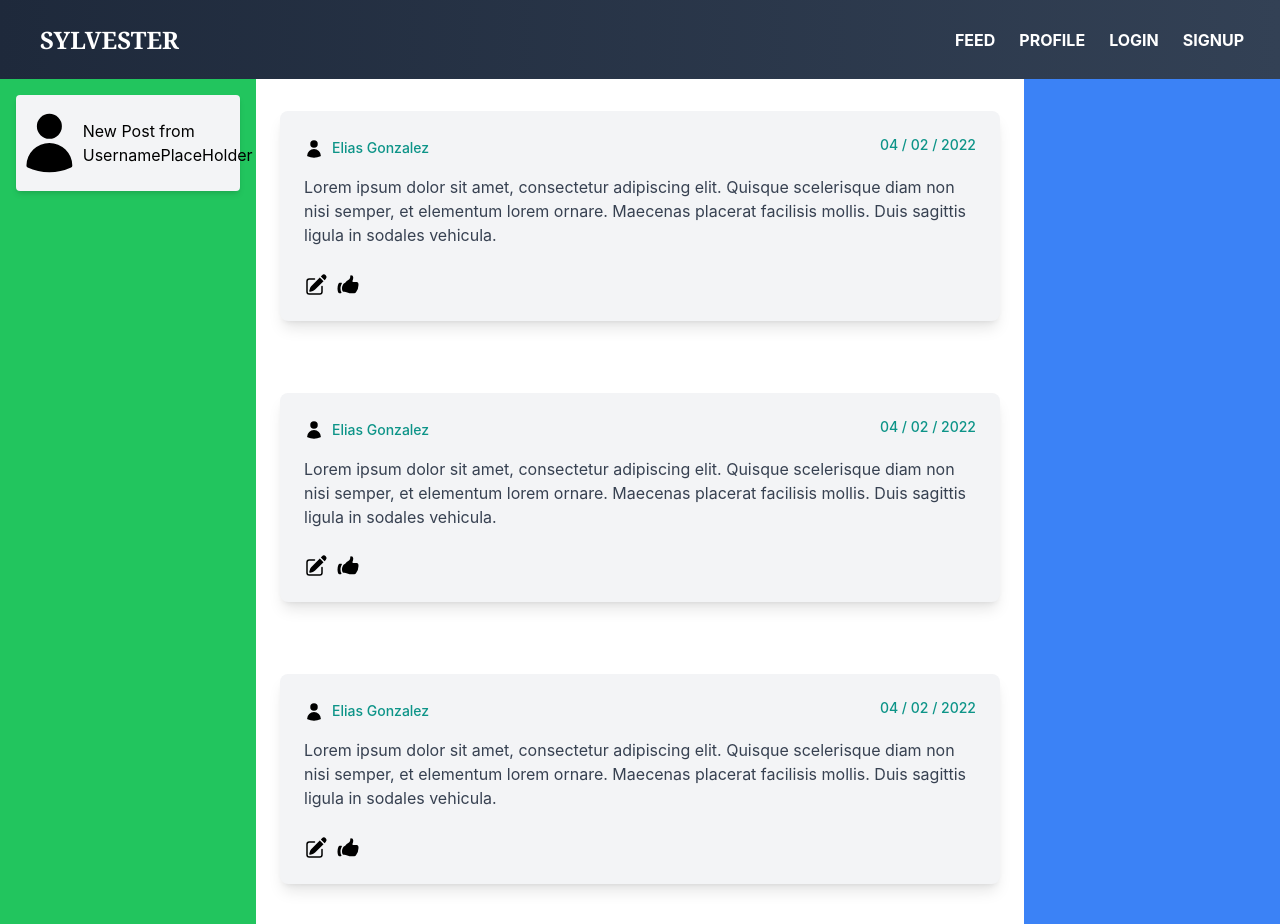
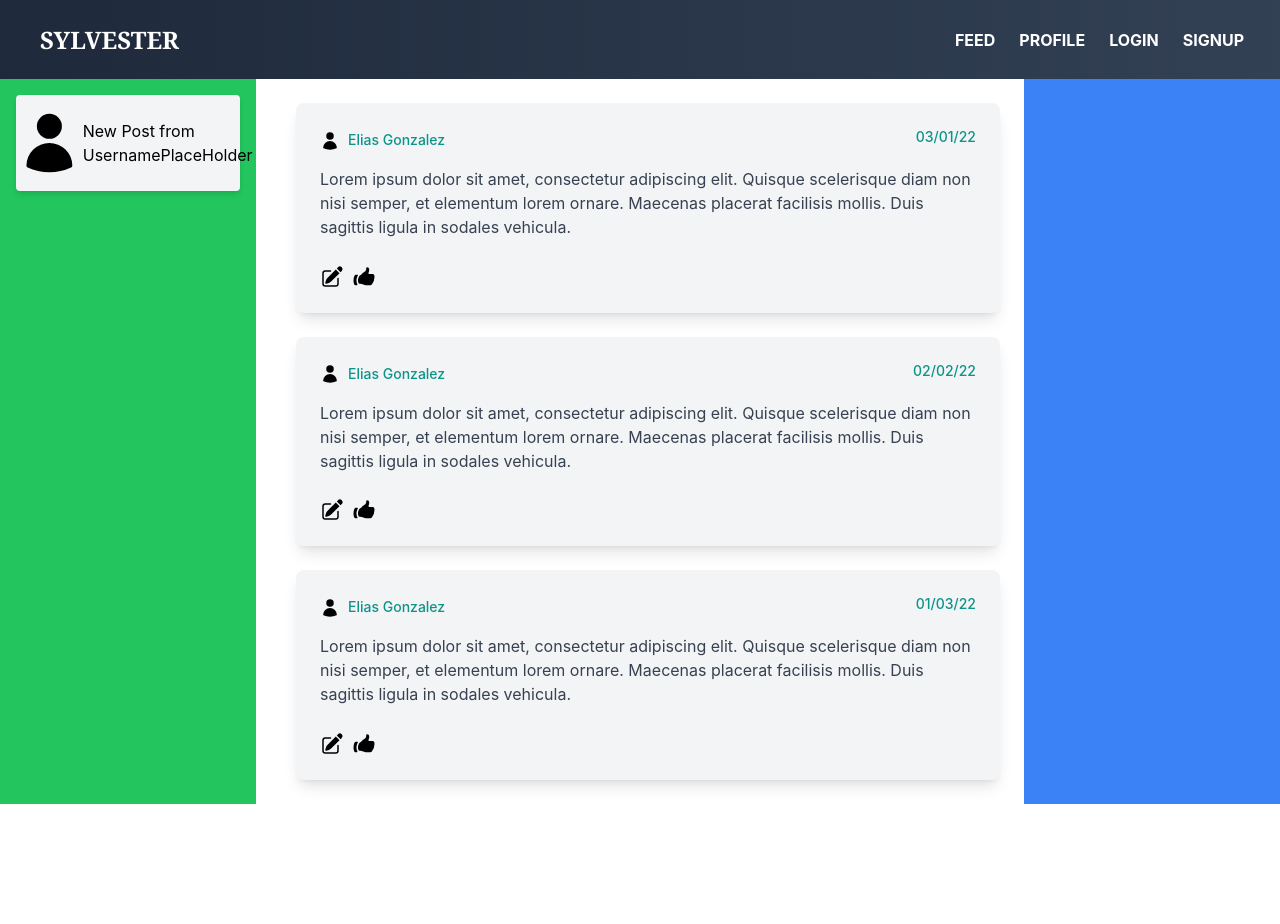
Before and after one commit to Michael-Robertson2/PrimaryKeys-P2-Frontend, a React (Create React App) app in the folder my-app/: page / in a window 1280 px wide. After the commit the page ends 804 px from the top, so only its background shows below. Built offline with nearby package versions, Linux system fonts and the light colour scheme.

Commit message:
Further simplify Post component for later reuse, and implement feed with unique key

```diff
--- a/my-app/src/components/Post.tsx
+++ b/my-app/src/components/Post.tsx
@@ -7,9 +7,7 @@ import PostContent from "../models/PostContent";
 
 function Post(post: PostContent) {
     return (
-        <li className="pt-8">
-            <div className="md:flex flex-start">
-                <div className="block p-6 rounded-lg shadow-lg bg-gray-100  ml-6 mr-6 mb-10">
+        <div className="block p-6 rounded-lg shadow-lg bg-gray-100">
             <div className="flex justify-between mb-4">
                 <div>
                     <UserIcon className="inline-block h-5 pr-2"/>
@@ -22,8 +20,6 @@ function Post(post: PostContent) {
             <PencilSquareIcon className="inline-block h-6 pr-2 hover:opacity-40 transition duration-150 ease-in-out" />
             <HandThumbUpIcon className="inline-block h-6 pr-2 hover:opacity-40 transition duration-150 ease-in-out" />
         </div>
-            </div>
-        </li>
     )
 }
 
--- a/my-app/src/pages/FeedPage.tsx
+++ b/my-app/src/pages/FeedPage.tsx
@@ -3,11 +3,13 @@ import Post from "../components/Post";
 function FeedPage(){
     return (
         <div className="flex flex-col items-center border-double border-4 border-red-500">
-        <Post id="ANYTHING GOES"
-                name="Elias Gonzalez"
-                icon="IGNORED"
-                date="04 / 02 / 2022"
-                message="Lorem ipsum dolor sit amet, consectetur adipiscing elit. Quisque scelerisque diam non nisi semper, et elementum lorem ornare. Maecenas placerat facilisis mollis. Duis sagittis ligula in sodales vehicula."/>
+            <div className="mt-6 ml-6 mr-6 mb-6">
+                <Post id="ANYTHING GOES"
+                    name="Elias Gonzalez"
+                    icon="IGNORED"
+                    date="04 / 02 / 2022"
+                    message="Lorem ipsum dolor sit amet, consectetur adipiscing elit. Quisque scelerisque diam non nisi semper, et elementum lorem ornare. Maecenas placerat facilisis mollis. Duis sagittis ligula in sodales vehicula."/>
+            </div>
         </div>
     );
 }
--- a/my-app/src/pages/HomePage.tsx
+++ b/my-app/src/pages/HomePage.tsx
@@ -1,13 +1,15 @@
 import Post from "../components/Post";
 import PostPreview from "../components/PostPreview";
+import PostContent from "../models/PostContent";
 
 function HomePage() {
+
     const posts = [
         {
             id: "ANYTHING GOES",
             name: "Elias Gonzalez",
             icon: "IGNORED",
-            date: "04 / 02 / 2022",
+            date: "03/01/22",
             message: "Lorem ipsum dolor sit amet, consectetur adipiscing elit. Quisque scelerisque diam non nisi semper, et elementum lorem ornare. Maecenas placerat facilisis mollis. Duis sagittis ligula in sodales vehicula."
 
         },
@@ -15,7 +17,7 @@ function HomePage() {
             id: "ANYTHING GOES",
             name: "Elias Gonzalez",
             icon: "IGNORED",
-            date: "04 / 02 / 2022",
+            date: "02/02/22",
             message: "Lorem ipsum dolor sit amet, consectetur adipiscing elit. Quisque scelerisque diam non nisi semper, et elementum lorem ornare. Maecenas placerat facilisis mollis. Duis sagittis ligula in sodales vehicula."
 
         },
@@ -23,20 +25,37 @@ function HomePage() {
             id: "ANYTHING GOES",
             name: "Elias Gonzalez",
             icon: "IGNORED",
-            date: "04 / 02 / 2022",
+            date: "01/03/22",
             message: "Lorem ipsum dolor sit amet, consectetur adipiscing elit. Quisque scelerisque diam non nisi semper, et elementum lorem ornare. Maecenas placerat facilisis mollis. Duis sagittis ligula in sodales vehicula."
 
         },
     ]
 
+    var i = 0;
+
+
+    function loopTest() {
+        const cards = []
+        for (let i = 0; i < posts.length; ++i) {
+            var unique_key = "uniqueId" + i.toString();
+            cards.push(
+                <div className={ "mt-6 ml-10 mr-6 mb-6 "} key={unique_key}>
+                    <Post { ...posts[i] } />
+                </div>)
+        }
+
+        return cards;
+    }
 
     return (
-        <div>
+        <div className="h-100 w-1100">
             <ol>
-                { posts.map( (post) => ( <Post { ...post } /> ) ) }
+                {/* { posts.map( (post) => ( <div className="mt-6 ml-6 mr-6 mb-6"><Post { ...post } /></div> ) ) } */}
+
+                { loopTest() }
             </ol>
         </div>
-    );
+    )
 }
 
 
```
Lines whose indentation alone changed are shown as unchanged.
